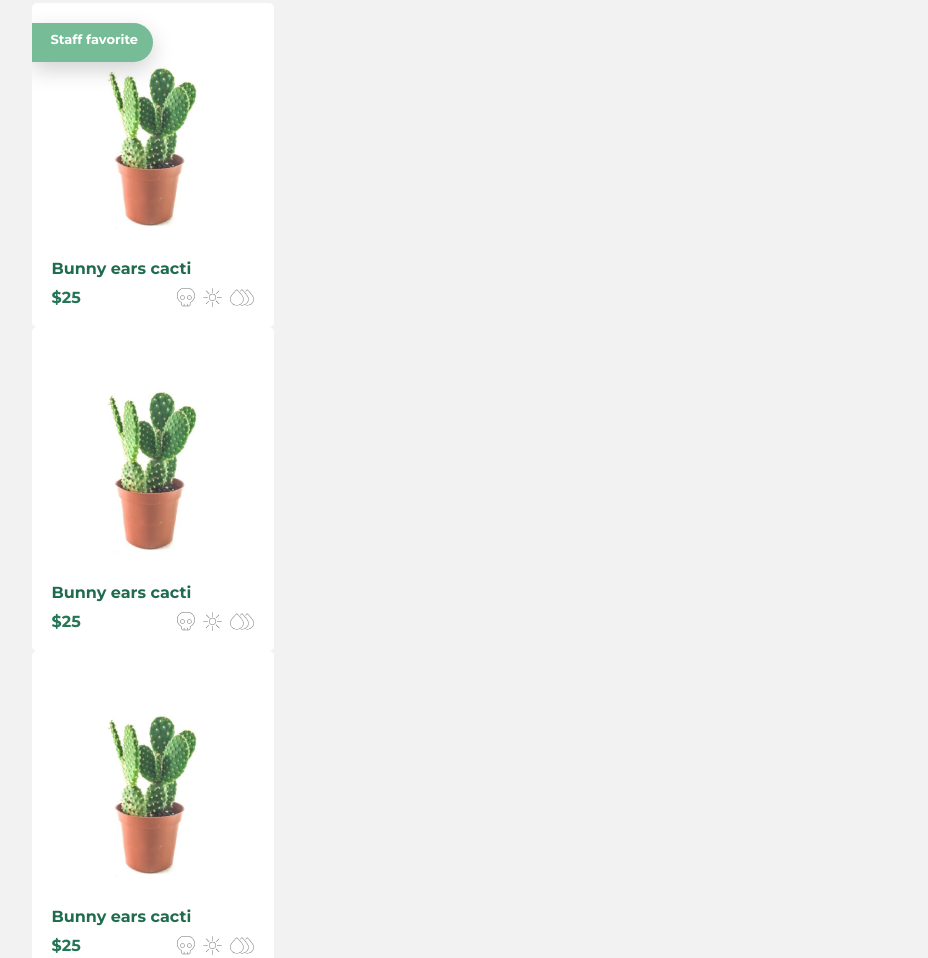
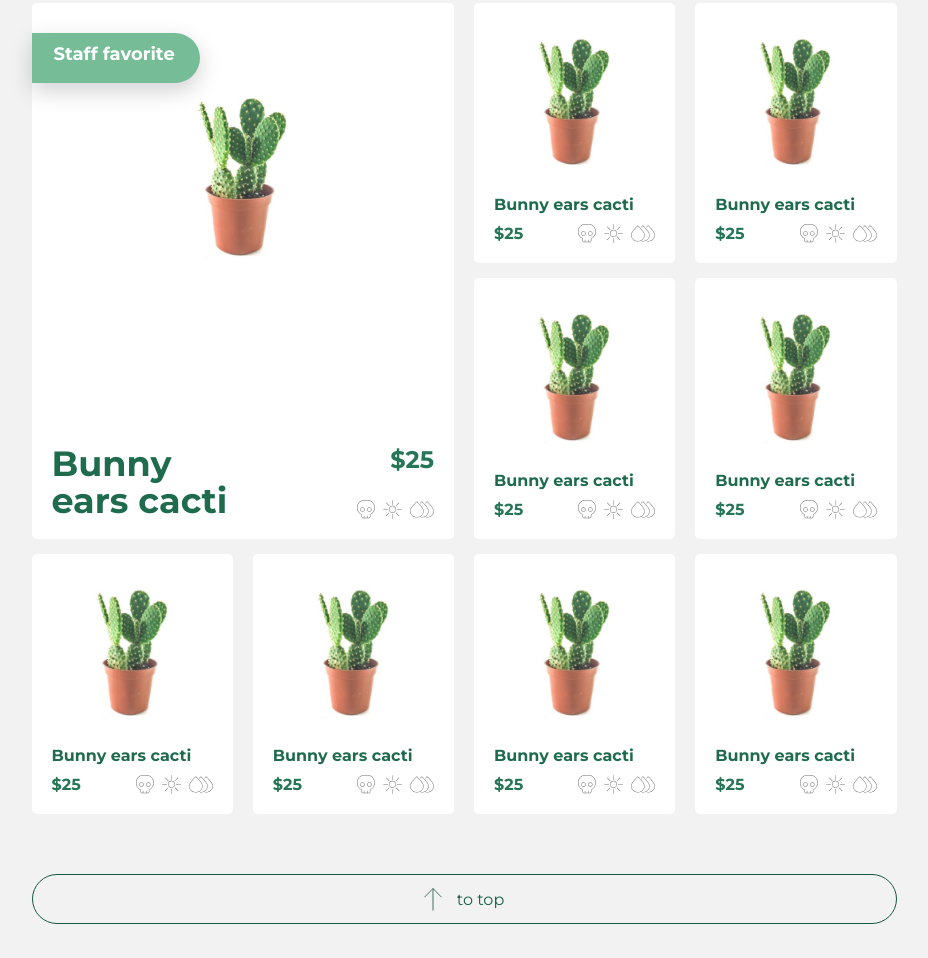
Before and after one commit to rennanmelo/greenthumb, a website built with Parcel: page index.html in a window 1280 px wide. Shown: the part 993-1951 px from the top of the page, without its empty margins (176-1104 px from the left). Built offline with nearby package versions, Linux system fonts and the light colour scheme.

Commit message:
Created static base of the Grid component on desktop

```diff
--- a/index.html
+++ b/index.html
@@ -129,6 +129,76 @@
               </div>
             </div>
           </div>
+          <div class="grid__item">
+            <img class="grid__image" src="/images/plants/bunny-ears-cacti.jpg" alt="Item name" />
+            <div class="grid__info">
+              <h3 class="grid__name">Bunny ears cacti</h3>
+              <div class="grid__price-icons">
+                <span class="grid__price">$25</span>
+                <div class="grid__icons">
+                  <img class="grid__icon grid__icon--toxicity" src="/images/icons/toxic.svg" />
+                  <img class="grid__icon grid__icon--sunlight" src="/images/icons/low-sun.svg" />
+                  <img class="grid__icon grid__icon--water" src="/images/icons/3-drops.svg" />
+                </div>
+              </div>
+            </div>
+          </div>
+          <div class="grid__item">
+            <img class="grid__image" src="/images/plants/bunny-ears-cacti.jpg" alt="Item name" />
+            <div class="grid__info">
+              <h3 class="grid__name">Bunny ears cacti</h3>
+              <div class="grid__price-icons">
+                <span class="grid__price">$25</span>
+                <div class="grid__icons">
+                  <img class="grid__icon grid__icon--toxicity" src="/images/icons/toxic.svg" />
+                  <img class="grid__icon grid__icon--sunlight" src="/images/icons/low-sun.svg" />
+                  <img class="grid__icon grid__icon--water" src="/images/icons/3-drops.svg" />
+                </div>
+              </div>
+            </div>
+          </div>
+          <div class="grid__item">
+            <img class="grid__image" src="/images/plants/bunny-ears-cacti.jpg" alt="Item name" />
+            <div class="grid__info">
+              <h3 class="grid__name">Bunny ears cacti</h3>
+              <div class="grid__price-icons">
+                <span class="grid__price">$25</span>
+                <div class="grid__icons">
+                  <img class="grid__icon grid__icon--toxicity" src="/images/icons/toxic.svg" />
+                  <img class="grid__icon grid__icon--sunlight" src="/images/icons/low-sun.svg" />
+                  <img class="grid__icon grid__icon--water" src="/images/icons/3-drops.svg" />
+                </div>
+              </div>
+            </div>
+          </div>
+          <div class="grid__item">
+            <img class="grid__image" src="/images/plants/bunny-ears-cacti.jpg" alt="Item name" />
+            <div class="grid__info">
+              <h3 class="grid__name">Bunny ears cacti</h3>
+              <div class="grid__price-icons">
+                <span class="grid__price">$25</span>
+                <div class="grid__icons">
+                  <img class="grid__icon grid__icon--toxicity" src="/images/icons/toxic.svg" />
+                  <img class="grid__icon grid__icon--sunlight" src="/images/icons/low-sun.svg" />
+                  <img class="grid__icon grid__icon--water" src="/images/icons/3-drops.svg" />
+                </div>
+              </div>
+            </div>
+          </div>
+          <div class="grid__item">
+            <img class="grid__image" src="/images/plants/bunny-ears-cacti.jpg" alt="Item name" />
+            <div class="grid__info">
+              <h3 class="grid__name">Bunny ears cacti</h3>
+              <div class="grid__price-icons">
+                <span class="grid__price">$25</span>
+                <div class="grid__icons">
+                  <img class="grid__icon grid__icon--toxicity" src="/images/icons/toxic.svg" />
+                  <img class="grid__icon grid__icon--sunlight" src="/images/icons/low-sun.svg" />
+                  <img class="grid__icon grid__icon--water" src="/images/icons/3-drops.svg" />
+                </div>
+              </div>
+            </div>
+          </div>
         </div>
         <a class="results__button" href="#hero">
           <span class="results__icon"></span> to top
--- a/styles/grid.scss
+++ b/styles/grid.scss
@@ -9,9 +9,12 @@
   &__item {
     position: relative;
     background-color: #ffffff;
-    padding: 45px 20px 20px;
+    padding: 40px 20px 20px;
     border-radius: 5px;
     margin-right: 8px;
+    display: flex;
+    flex-direction: column;
+    justify-content: space-between;
 
     &:last-child {
       margin-right: 0;
@@ -81,9 +84,91 @@
 @media screen and (min-width: 992px) {
   .grid {
     display: grid;
+    grid-template-columns: repeat(4, 1fr);
+    grid-template-rows: repeat(3, 1fr);
+    grid-column-gap: 20px;
+    grid-row-gap: 15px;
+    max-width: 100%;
+    overflow: visible;
+    margin-bottom: 60px;
 
     &__item {
       margin-right: 0;
+      padding: 20px;
+
+      &:nth-child(1) {
+        grid-area: 1 / 1 / 3 / 3;
+      }
+
+      &:nth-child(2) {
+        grid-area: 1 / 3 / 2 / 4;
+      }
+
+      &:nth-child(3) {
+        grid-area: 1 / 4 / 2 / 5;
+      }
+
+      &:nth-child(4) {
+        grid-area: 2 / 3 / 3 / 4;
+      }
+
+      &:nth-child(5) {
+        grid-area: 2 / 4 / 3 / 5;
+      }
+
+      &:nth-child(6) {
+        grid-area: 3 / 1 / 4 / 2;
+      }
+
+      &:nth-child(7) {
+        grid-area: 3 / 2 / 4 / 3;
+      }
+
+      &:nth-child(8) {
+        grid-area: 3 / 3 / 4 / 4;
+      }
+
+      &:nth-child(9) {
+        grid-area: 3 / 4 / 4 / 5;
+      }
+    }
+
+    &__item--favorite {
+      padding-top: 75px;
+      width: 100%;
+
+      &::after {
+        padding: 10px 25px 18px 22px;
+        font-size: 18px;
+        top: 30px;
+      }
+
+      .grid__info {
+        display: flex;
+        flex-direction: row;
+        align-items: stretch;
+        justify-content: space-between;
+      }
+
+      .grid__name {
+        font-size: 35px;
+        line-height: 37px;
+        max-width: 190px;
+        margin-bottom: 0;
+      }
+
+      .grid__price-icons {
+        flex-direction: column;
+        align-items: flex-end;
+      }
+
+      .grid__price {
+        font-size: 24px;
+      }
+    }
+
+    &__image {
+      max-width: 100%;
     }
   }
 }
```
